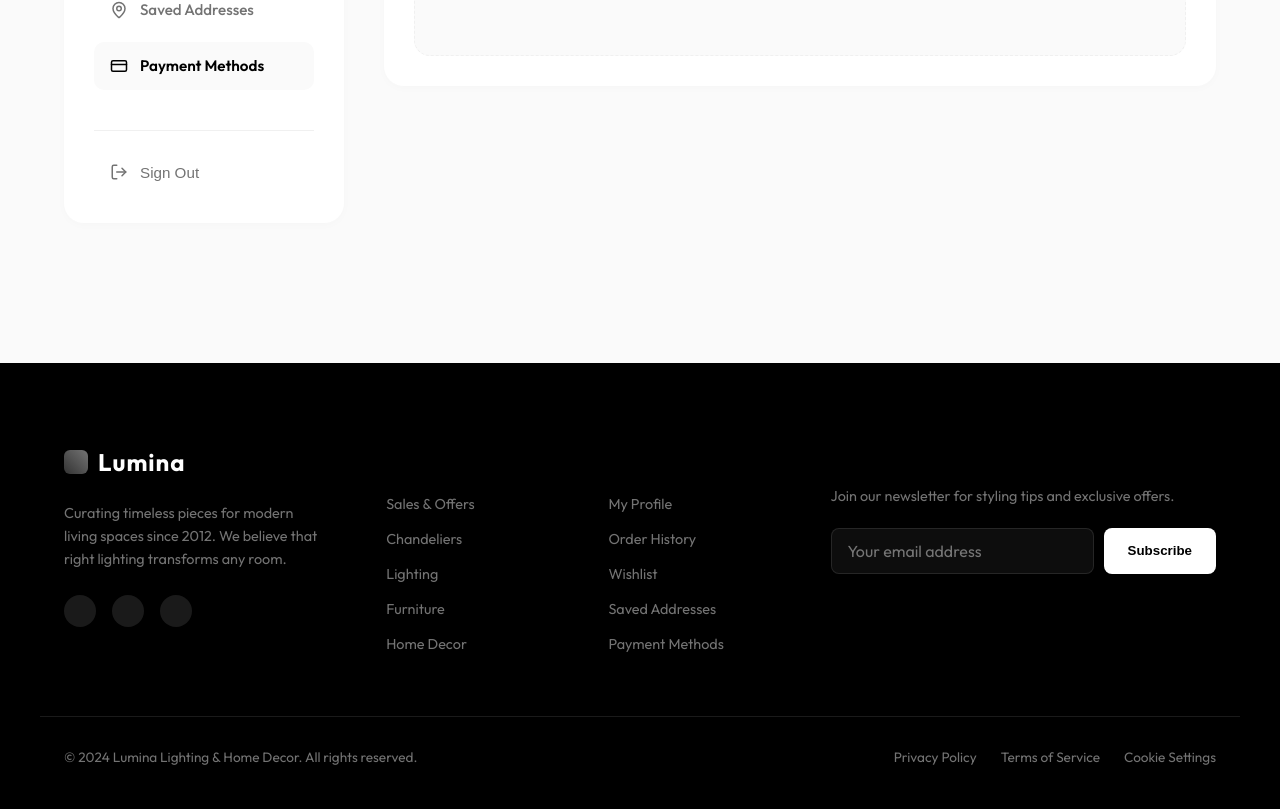
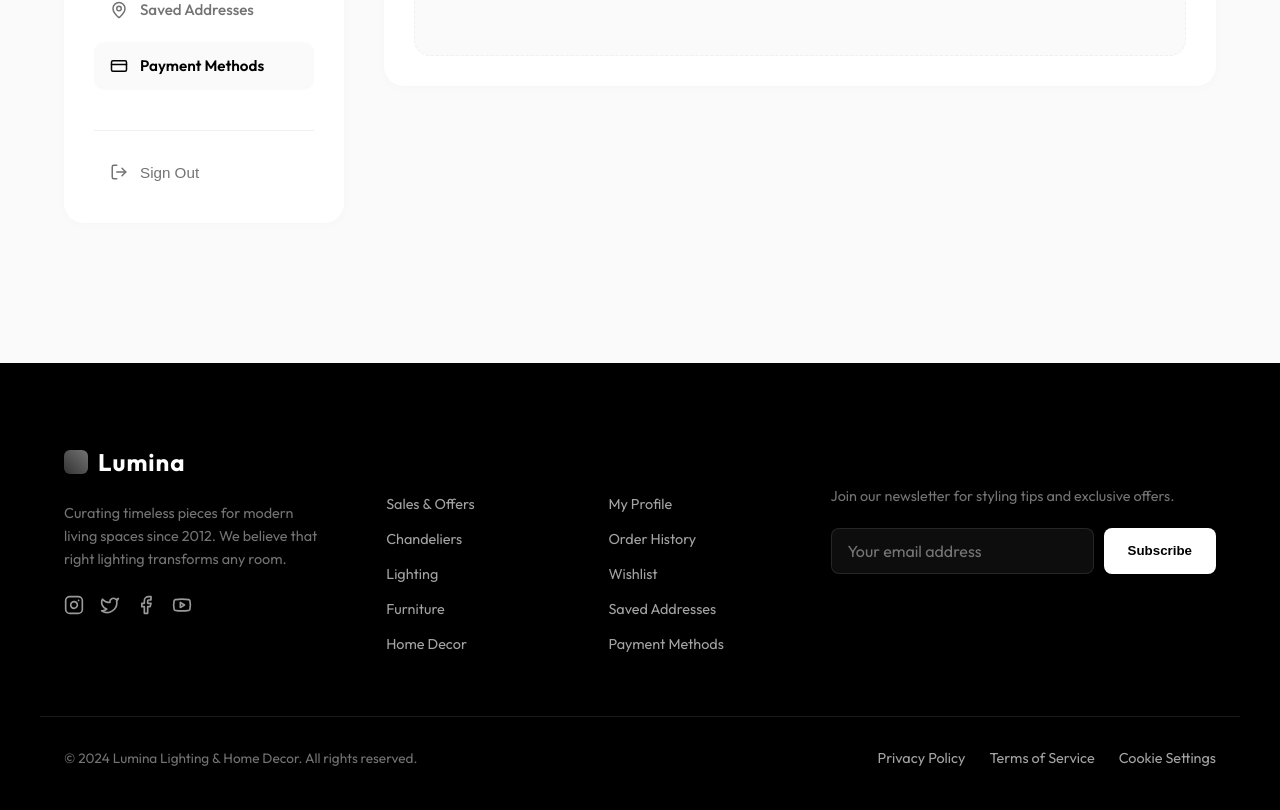
Before and after one commit to Vikash9546/ecommerce, a React (Vite) app in the folder frontend/: page /payments in a window 1280 px wide. Shown: the part 586-1396 px from the top of the page. Built offline with nearby package versions, Linux system fonts and the light colour scheme; no server answers.

Commit message:
feat: enhance footer with functional links, social icons, and auth guards

```diff
--- a/frontend/src/components/Footer.jsx
+++ b/frontend/src/components/Footer.jsx
@@ -1,9 +1,23 @@
-import { Link } from "react-router-dom";
+import { Link, useNavigate } from "react-router-dom";
 import { useState } from "react";
 import toast from "react-hot-toast";
+import { useAuth } from "../context/AuthContext";
+import { Instagram, Twitter, Facebook, Youtube } from "lucide-react";
 
 const Footer = () => {
+    const navigate = useNavigate();
+    const { token } = useAuth();
     const [email, setEmail] = useState("");
+
+    const handleProtectedLink = (e, path) => {
+        e.preventDefault();
+        if (token) {
+            navigate(path);
+        } else {
+            toast.error("Please login to access this section");
+            navigate("/login");
+        }
+    };
 
     const handleSubscribe = (e) => {
         e.preventDefault();
@@ -24,40 +38,48 @@ const Footer = () => {
             <div className="container" style={{ display: "flex", flexWrap: "wrap", gap: "60px", justifyContent: "space-between", marginBottom: "60px" }}>
 
                 <div style={{ flex: "1 1 250px" }}>
-                    <div style={{ display: "flex", alignItems: "center", gap: "10px", marginBottom: "20px" }}>
+                    <Link to="/" style={{ display: "flex", alignItems: "center", gap: "10px", marginBottom: "20px", textDecoration: "none", color: "white" }}>
                         <div style={{ width: "24px", height: "24px", background: "linear-gradient(45deg, #333333, #737373)", borderRadius: "6px" }}></div>
                         <span style={{ fontSize: "1.5rem", fontWeight: "800", letterSpacing: "1px" }}>Lumina</span>
-                    </div>
+                    </Link>
                     <p style={{ color: "var(--text-muted)", fontSize: "0.9rem", lineHeight: "1.6", maxWidth: "300px" }}>
                         Curating timeless pieces for modern living spaces since 2012. We believe that right lighting transforms any room.
                     </p>
                     <div style={{ display: "flex", gap: "16px", marginTop: "24px" }}>
-                        {/* Social Icons Mock */}
-                        <div style={{ width: "32px", height: "32px", borderRadius: "50%", backgroundColor: "rgba(255,255,255,0.1)", cursor: "pointer" }}></div>
-                        <div style={{ width: "32px", height: "32px", borderRadius: "50%", backgroundColor: "rgba(255,255,255,0.1)", cursor: "pointer" }}></div>
-                        <div style={{ width: "32px", height: "32px", borderRadius: "50%", backgroundColor: "rgba(255,255,255,0.1)", cursor: "pointer" }}></div>
+                        <a href="https://instagram.com" target="_blank" rel="noopener noreferrer" style={{ color: "white", opacity: 0.6, transition: "opacity 0.2s" }} onMouseEnter={(e) => e.target.style.opacity = 1} onMouseLeave={(e) => e.target.style.opacity = 0.6}>
+                            <Instagram size={20} />
+                        </a>
+                        <a href="https://twitter.com" target="_blank" rel="noopener noreferrer" style={{ color: "white", opacity: 0.6, transition: "opacity 0.2s" }} onMouseEnter={(e) => e.target.style.opacity = 1} onMouseLeave={(e) => e.target.style.opacity = 0.6}>
+                            <Twitter size={20} />
+                        </a>
+                        <a href="https://facebook.com" target="_blank" rel="noopener noreferrer" style={{ color: "white", opacity: 0.6, transition: "opacity 0.2s" }} onMouseEnter={(e) => e.target.style.opacity = 1} onMouseLeave={(e) => e.target.style.opacity = 0.6}>
+                            <Facebook size={20} />
+                        </a>
+                        <a href="https://youtube.com" target="_blank" rel="noopener noreferrer" style={{ color: "white", opacity: 0.6, transition: "opacity 0.2s" }} onMouseEnter={(e) => e.target.style.opacity = 1} onMouseLeave={(e) => e.target.style.opacity = 0.6}>
+                            <Youtube size={20} />
+                        </a>
                     </div>
                 </div>
 
                 <div style={{ flex: "1 1 150px" }}>
                     <h4 style={{ fontSize: "1rem", fontWeight: "700", marginBottom: "24px", textTransform: "uppercase", letterSpacing: "1px" }}>Shop</h4>
                     <div style={{ display: "flex", flexDirection: "column", gap: "12px" }}>
-                        <Link to="/?category=Sales" style={{ color: "var(--text-muted)", textDecoration: "none", fontSize: "0.9rem" }}>Sales & Offers</Link>
-                        <Link to="/?category=Chandeliers" style={{ color: "var(--text-muted)", textDecoration: "none", fontSize: "0.9rem" }}>Chandeliers</Link>
-                        <Link to="/?category=All Lighting" style={{ color: "var(--text-muted)", textDecoration: "none", fontSize: "0.9rem" }}>Lighting</Link>
-                        <Link to="/?category=Furniture" style={{ color: "var(--text-muted)", textDecoration: "none", fontSize: "0.9rem" }}>Furniture</Link>
-                        <Link to="/?category=Home Decor" style={{ color: "var(--text-muted)", textDecoration: "none", fontSize: "0.9rem" }}>Home Decor</Link>
+                        <Link to="/?category=Sales" className="footer-link">Sales & Offers</Link>
+                        <Link to="/?category=Chandeliers" className="footer-link">Chandeliers</Link>
+                        <Link to="/?category=All Lighting" className="footer-link">Lighting</Link>
+                        <Link to="/?category=Furniture" className="footer-link">Furniture</Link>
+                        <Link to="/?category=Home Decor" className="footer-link">Home Decor</Link>
                     </div>
                 </div>
 
                 <div style={{ flex: "1 1 150px" }}>
                     <h4 style={{ fontSize: "1rem", fontWeight: "700", marginBottom: "24px", textTransform: "uppercase", letterSpacing: "1px" }}>My Account</h4>
                     <div style={{ display: "flex", flexDirection: "column", gap: "12px" }}>
-                        <Link to="/profile" style={{ color: "var(--text-muted)", textDecoration: "none", fontSize: "0.9rem" }}>My Profile</Link>
-                        <Link to="/orders" style={{ color: "var(--text-muted)", textDecoration: "none", fontSize: "0.9rem" }}>Order History</Link>
-                        <Link to="/wishlist" style={{ color: "var(--text-muted)", textDecoration: "none", fontSize: "0.9rem" }}>Wishlist</Link>
-                        <Link to="/addresses" style={{ color: "var(--text-muted)", textDecoration: "none", fontSize: "0.9rem" }}>Saved Addresses</Link>
-                        <Link to="/payments" style={{ color: "var(--text-muted)", textDecoration: "none", fontSize: "0.9rem" }}>Payment Methods</Link>
+                        <a href="/profile" onClick={(e) => handleProtectedLink(e, "/profile")} className="footer-link">My Profile</a>
+                        <a href="/orders" onClick={(e) => handleProtectedLink(e, "/orders")} className="footer-link">Order History</a>
+                        <a href="/wishlist" onClick={(e) => handleProtectedLink(e, "/wishlist")} className="footer-link">Wishlist</a>
+                        <a href="/addresses" onClick={(e) => handleProtectedLink(e, "/addresses")} className="footer-link">Saved Addresses</a>
+                        <a href="/payments" onClick={(e) => handleProtectedLink(e, "/payments")} className="footer-link">Payment Methods</a>
                     </div>
                 </div>
 
@@ -83,11 +105,23 @@ const Footer = () => {
             <div className="container" style={{ borderTop: "1px solid rgba(255,255,255,0.1)", paddingTop: "30px", display: "flex", justifyContent: "space-between", alignItems: "center", flexWrap: "wrap", gap: "20px", fontSize: "0.85rem", color: "var(--text-muted)" }}>
                 <div>© 2024 Lumina Lighting & Home Decor. All rights reserved.</div>
                 <div style={{ display: "flex", gap: "24px" }}>
-                    <Link to="#" style={{ color: "var(--text-muted)", textDecoration: "none" }}>Privacy Policy</Link>
-                    <Link to="#" style={{ color: "var(--text-muted)", textDecoration: "none" }}>Terms of Service</Link>
-                    <Link to="#" style={{ color: "var(--text-muted)", textDecoration: "none" }}>Cookie Settings</Link>
+                    <Link to="/" className="footer-link">Privacy Policy</Link>
+                    <Link to="/" className="footer-link">Terms of Service</Link>
+                    <Link to="/" className="footer-link">Cookie Settings</Link>
                 </div>
             </div>
+            <style>{`
+                .footer-link {
+                    color: #A3A3A3;
+                    text-decoration: none;
+                    transition: all 0.2s ease;
+                    font-size: 0.9rem;
+                }
+                .footer-link:hover {
+                    color: white;
+                    transform: translateX(4px);
+                }
+            `}</style>
         </footer>
     );
 };
--- a/frontend/src/pages/Home.jsx
+++ b/frontend/src/pages/Home.jsx
@@ -47,6 +47,8 @@ const Home = () => {
       setSelectedCategory(cat);
       // Scroll to main content area smoothly
       window.scrollTo({ top: 400, behavior: 'smooth' });
+    } else {
+      setSelectedCategory("All Lighting");
     }
   }, [searchParams]);
 
```
